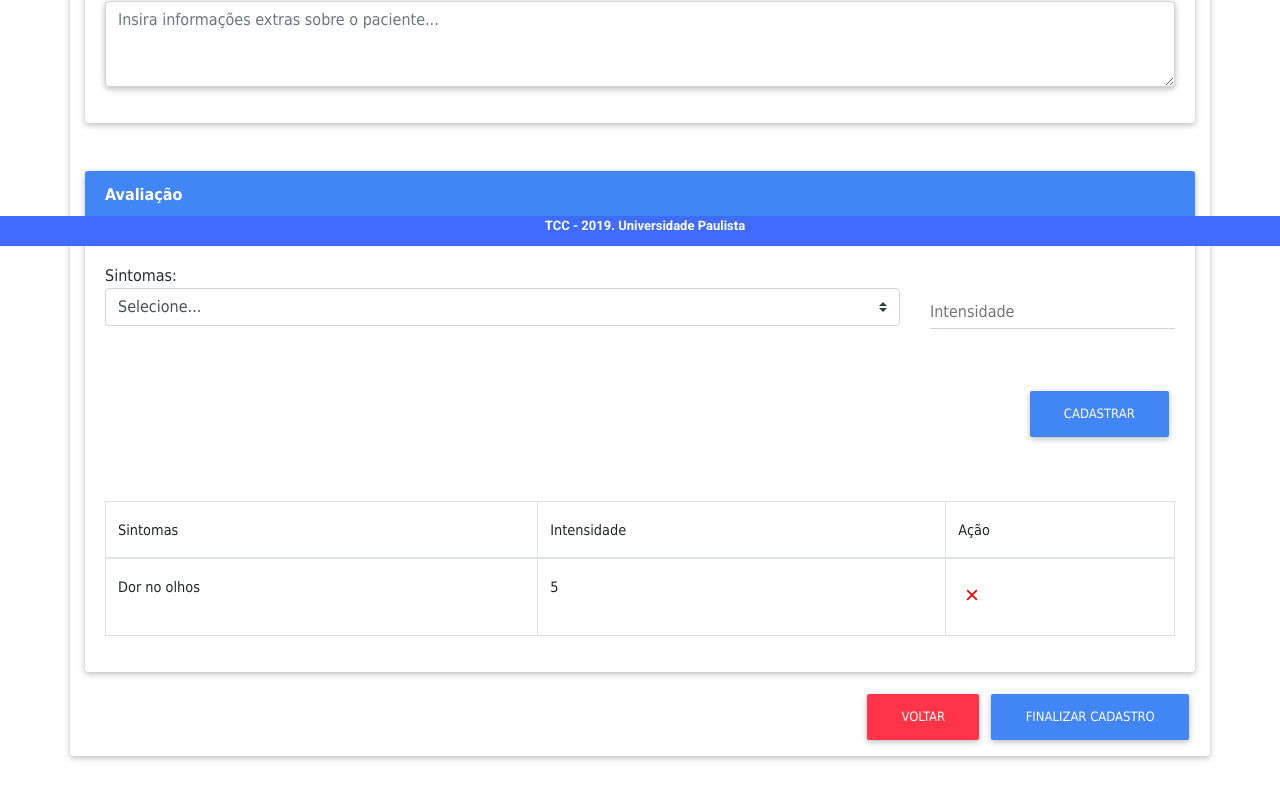
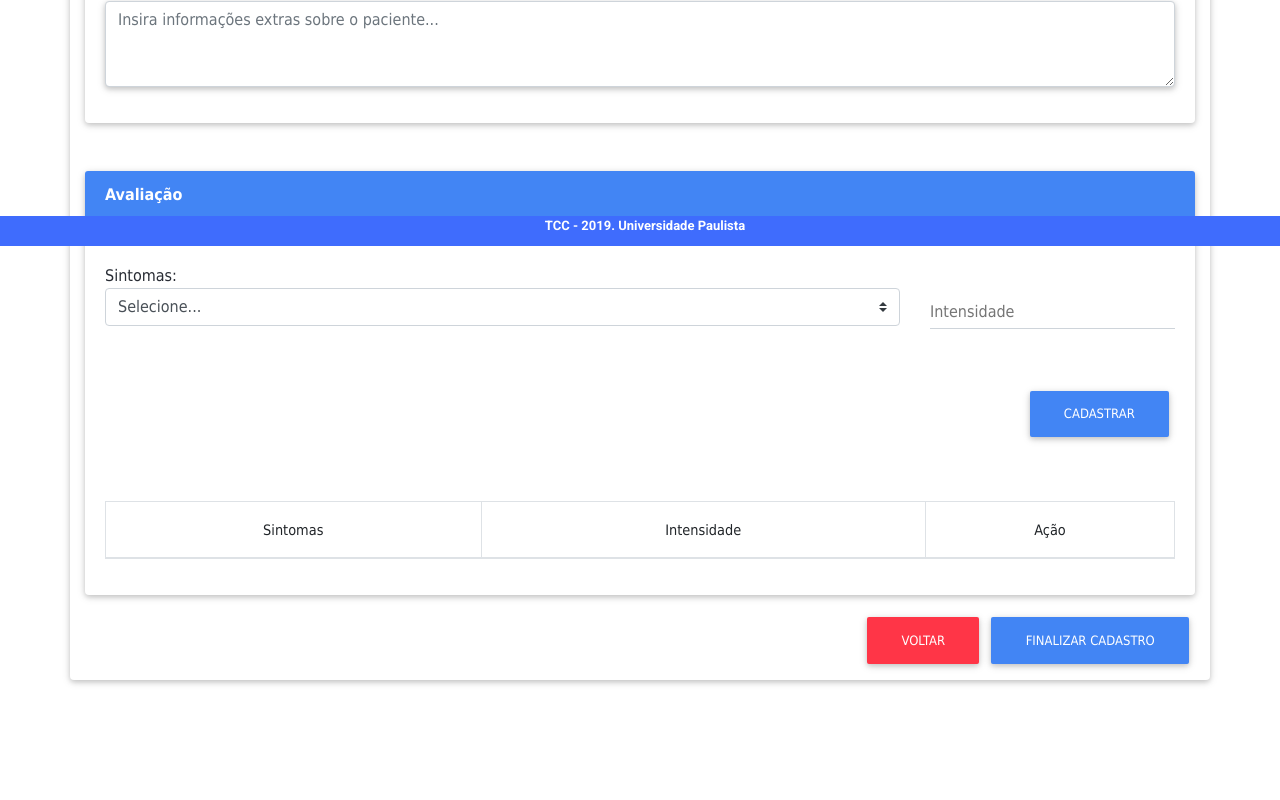
Before and after one commit to matheusangelo/material-bootstrap-react, a React (Create React App) app: page /master/prontuario in a window 1280 px wide. Shown: the part 554-1354 px from the top of the page. After the commit the page ends 1282 px from the top, so only its background shows below. Built offline with nearby package versions, Linux system fonts and the light colour scheme.

Commit message:
Ajuste tela de pacientes

```diff
--- a/src/components/Paciente/Prontuario.jsx
+++ b/src/components/Paciente/Prontuario.jsx
@@ -2,7 +2,7 @@ import React, { Component, useEffect, useState } from 'react';
 import { Container, Col, Row, Button, Card, CardBody, CardHeader, Table } from 'reactstrap';
 import { MDBInput } from 'mdbreact';
 import { IoIosClose } from 'react-icons/io';
-import requisicaoPacientes from './index'
+import requisicaoPacientes, { gerenciarSintomas } from './index'
 import NavBarTopo from '../navbar/navbarAdmin';
 
 
@@ -15,10 +15,16 @@ export default function Prontuario() {
     const [prioridade, setPrioridade] = useState('')
     const [status, setStatus] = useState(false)
     const [paciente, setPaciente] = useState('')
-    const [sintomas, setSintomas] = useState('')
+    const [sintoma, setSintoma] = useState('')
+    const [sintomas, setSintomas] = useState([])
 
     useEffect(() => {
+
     }, [])
+
+    function callbackSintomas() {
+        setSintomas(gerenciarSintomas(0, sintoma, intensidade, sintomas))
+    }
 
     return (
         <div>
@@ -157,7 +163,7 @@ export default function Prontuario() {
                                 <Row className="mt-4">
                                     <Col xs="9">
                                         Sintomas:
-                                        <select class="browser-default custom-select">
+                                        <select class="browser-default custom-select" value={sintoma} onChange={(e) => setSintoma(e.target.value)}>
                                             <option selected>Selecione...</option>
                                             <option value="1">Inserir map das sintomas</option>
                                         </select>
@@ -178,25 +184,36 @@ export default function Prontuario() {
                                 </Row>
                                 <Row className="text-right mt-3">
                                     <Col>
-                                        <Button color="primary" className="mb-3" onClick={() => setSintomas()}>Cadastrar</Button>
+                                        <Button color="primary" className="mb-3" onClick={() => callbackSintomas()}>Cadastrar</Button>
                                     </Col>
                                 </Row>
                                 <Row className="mt-5">
                                     <Col>
-                                        <Table bordered>
+                                        <Table bordered className="text-center">
                                             <thead>
-                                                <tr>
+                                                <tr >
                                                     <th>Sintomas</th>
                                                     <th>Intensidade</th>
                                                     <th>Ação</th>
                                                 </tr>
                                             </thead>
                                             <tbody>
-                                                <tr>
-                                                    <td>Dor no olhos</td>
-                                                    <td>5</td>
-                                                    <td><h3><IoIosClose color="red" /></h3></td>
-                                                </tr>
+                                                {sintomas.map((sintoma, i) => {
+                                                    return (
+                                                        <tr>
+                                                            <td>{sintoma.sintoma}</td>
+                                                            <td>{sintoma.intensidade}</td>
+                                                            <td><h3>
+                                                                <IoIosClose color="red" onClick={() => setSintomas(
+                                                                    gerenciarSintomas(i,
+                                                                        sintoma.sintoma,
+                                                                        sintoma.intensidade,
+                                                                        sintomas,
+                                                                        false))} />
+                                                            </h3></td>
+                                                        </tr>
+                                                    )
+                                                })}
                                             </tbody>
                                         </Table>
                                     </Col>
--- a/src/components/Paciente/index.js
+++ b/src/components/Paciente/index.js
@@ -24,3 +24,22 @@ export default async function requisicaoPacientes(method, id) {
         console.log(e)
     }
 }
+
+
+export function gerenciarSintomas(index, sintoma, intensidade, array = [], adicionar = true) {
+    console.log(index)
+    if (!adicionar) {
+        let exclusao = array.splice(index, 1)
+
+        return array.filter((x) => x != exclusao)
+    }
+
+    let novo_registro = {
+        "sintoma": sintoma,
+        "intensidade": intensidade
+    }
+
+    array.push(novo_registro)
+
+    return array
+}
--- a/src/components/navbar/navbarAdmin.jsx
+++ b/src/components/navbar/navbarAdmin.jsx
@@ -41,7 +41,7 @@ class NavbarTopo extends Component {
                                 </MDBDropdownToggle>
                                 <MDBDropdownMenu>
                                     <MDBDropdownItem href="/master/doencas">Doenças</MDBDropdownItem>
-                                    <MDBDropdownItem href="/master/prontuario">Prontuário</MDBDropdownItem>
+                                    <MDBDropdownItem href="/master/prontuario">Pacientes</MDBDropdownItem>
                                 </MDBDropdownMenu>
                             </MDBDropdown>
                         </MDBNavItem>
```
